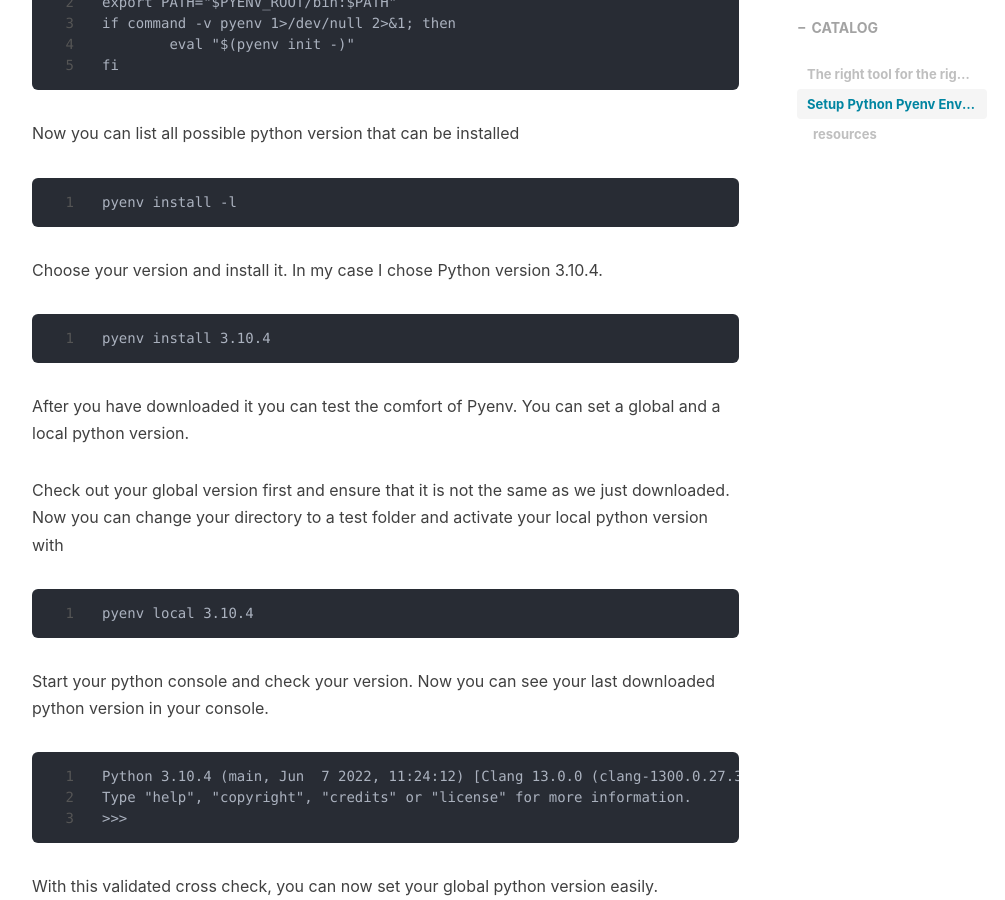
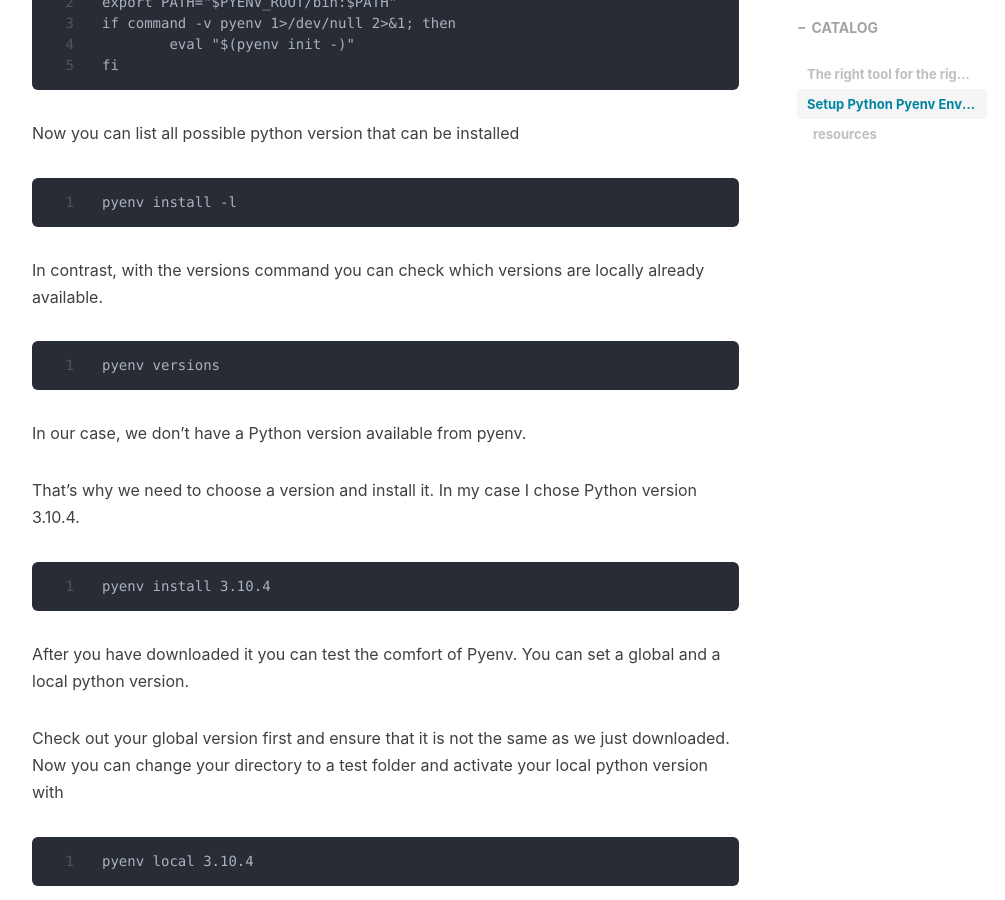
Before and after one commit to maltequast/maltequast.github.io, a Jekyll site: the page built from _posts/tech/2022-06-07-python-right-venv_1.md, in a window 1280 px wide and 900 px high, scrolled down 1374 px. Shown: the whole window, without its empty margins (233-1238 px from the left). Built offline with Jekyll 4.4.1, drawn with Linux system fonts in a browser that asks for light colours; nearby versions of some CDN libraries; comment, search, counter and statistics services are not loaded.

Commit message:
feat(pyenv blog): change in pyenv article
add pyenv versions

````diff
--- a/_posts/tech/2022-06-07-python-right-venv_1.md
+++ b/_posts/tech/2022-06-07-python-right-venv_1.md
@@ -56,7 +56,15 @@ Now you can list all possible python version that can be installed
 pyenv install -l
 ```
 
-Choose your version and install it. In my case I chose Python version 3.10.4.
+In contrast, with the versions command you can check which versions are locally already available.
+
+```
+pyenv versions
+```
+
+In our case, we don't have a Python version available from pyenv.
+
+That's why we need to choose a version and install it. In my case I chose Python version 3.10.4.
 
 ```
 pyenv install 3.10.4
````
